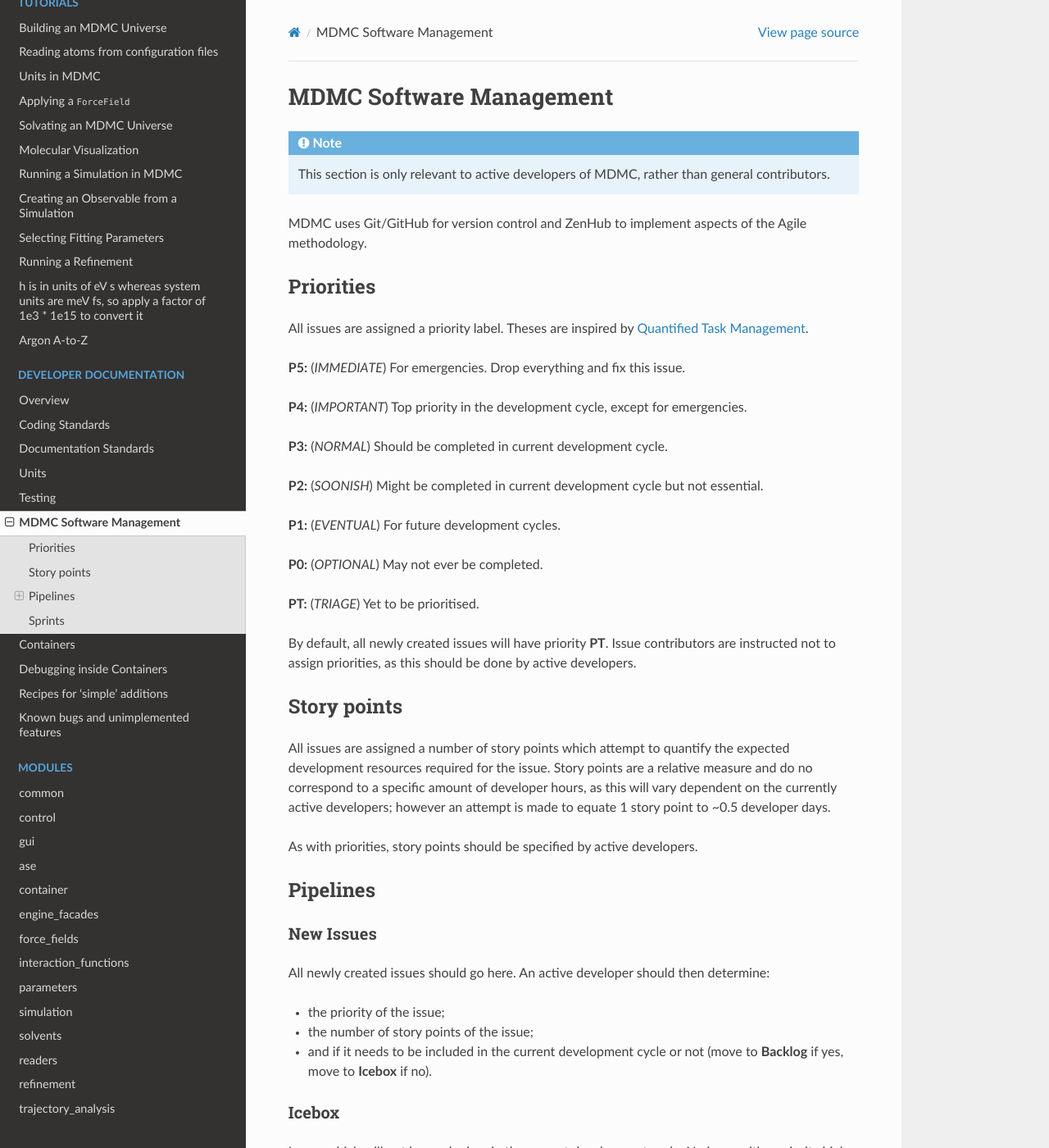
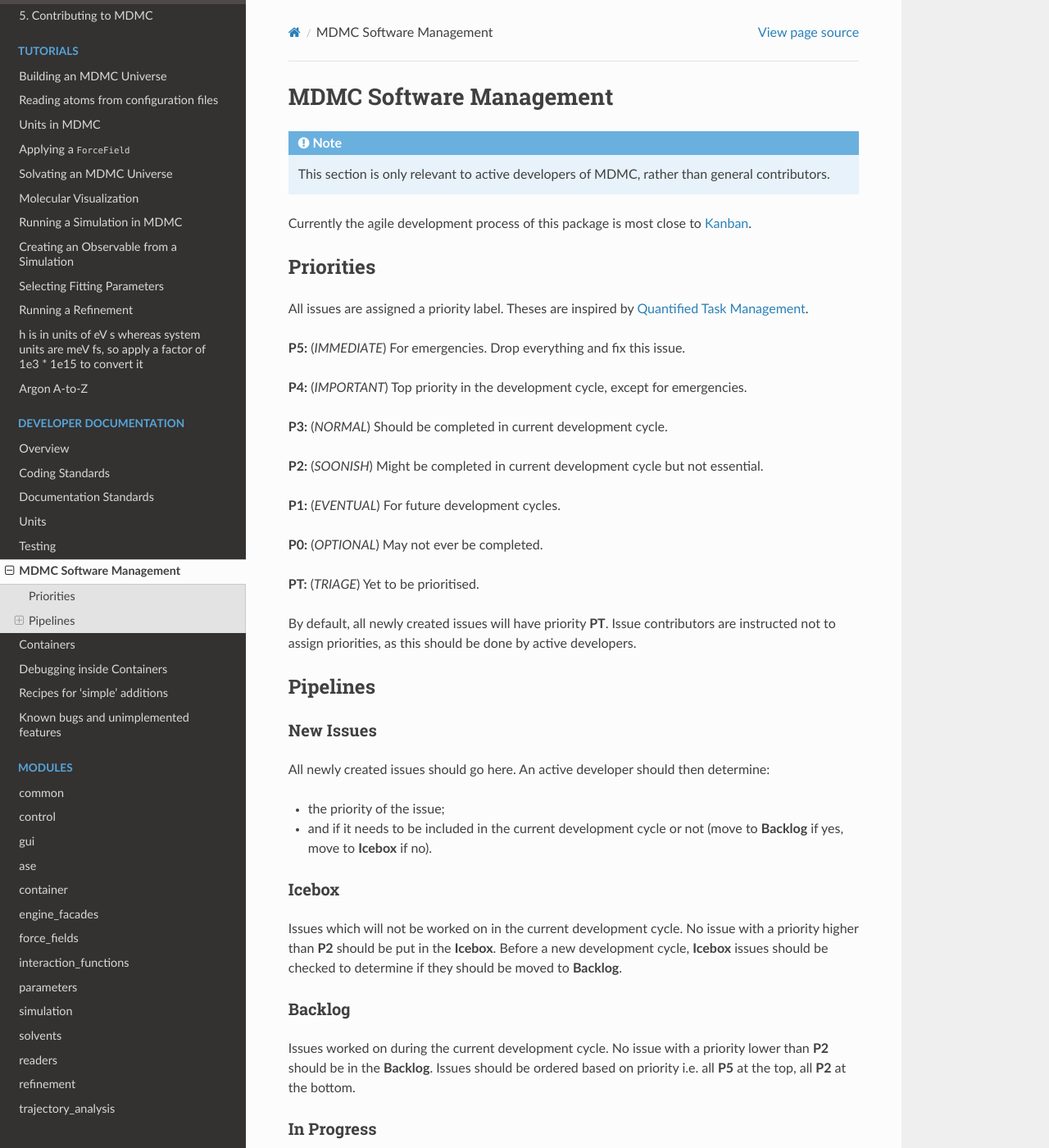
Before and after one commit to ISISNeutronMuon/MDMC, a Sphinx documentation site: the page built from doc/pages/developer/management.rst, in a window 1280 px wide and 1400 px high. Shown: the whole window at 82% size. Built offline with Sphinx 7.4.7 and the Read the Docs theme 2.0.0, drawn with Linux system fonts in a browser that asks for light colours; pages that are not in the unit, such as notebooks, are missing from menus; some of the changed text lies outside the part shown.

Commit message:
Update description of agile process
* removed reference to zenhub
* removed ref to story points (not currently used)
* removed ref to sprint (not currently used)

```diff
--- a/doc/pages/developer/management.rst
+++ b/doc/pages/developer/management.rst
@@ -7,8 +7,8 @@
   This section is only relevant to active developers of MDMC, rather than
   general contributors.
 
-MDMC uses Git/GitHub for version control and ZenHub to implement aspects of the
-Agile methodology.
+Currently the agile development process of this package is most close to
+`Kanban <https://en.wikipedia.org/wiki/Kanban_(development)>`_.
 
 Priorities
 ----------
@@ -33,16 +33,6 @@
 are instructed not to assign priorities, as this should be done by active
 developers.
 
-Story points
-------------
-All issues are assigned a number of story points which attempt to quantify the
-expected development resources required for the issue. Story points are a
-relative measure and do no correspond to a specific amount of developer hours,
-as this will vary dependent on the currently active developers; however an
-attempt is made to equate 1 story point to ~0.5 developer days.
-
-As with priorities, story points should be specified by active developers.
-
 Pipelines
 ---------
 
@@ -52,7 +42,6 @@
 then determine:
 
 - the priority of the issue;
-- the number of story points of the issue;
 - and if it needs to be included in the current development cycle or not (move
   to **Backlog** if yes, move to **Icebox** if no).
 
@@ -67,9 +56,7 @@
 ^^^^^^^
 Issues worked on during the current development cycle.  No issue with a priority
 lower than **P2** should be in the **Backlog**. Issues should be ordered based
-on priority i.e. all **P5** at the top, all **P2** at the bottom. During sprint
-planning, the **Backlog** should be surveyed to determine which issues will be
-included in the next sprint.
+on priority i.e. all **P5** at the top, all **P2** at the bottom.
 
 In Progress
 ^^^^^^^^^^^
@@ -86,11 +73,3 @@
 Closed
 ^^^^^^
 Issues which are closed will automatically move to this pipeline.
-
-
-Sprints
--------
-Each sprint is represented by a Milestone; this allows ZenHub to provide
-burndown reports and velocity tracking. During sprint planning, any issues to be
-added to the sprint should have the relevant Milestone set. The issues within a
-specific sprint can then be viewed by filtering the ZenHub board by Milestone.
```
